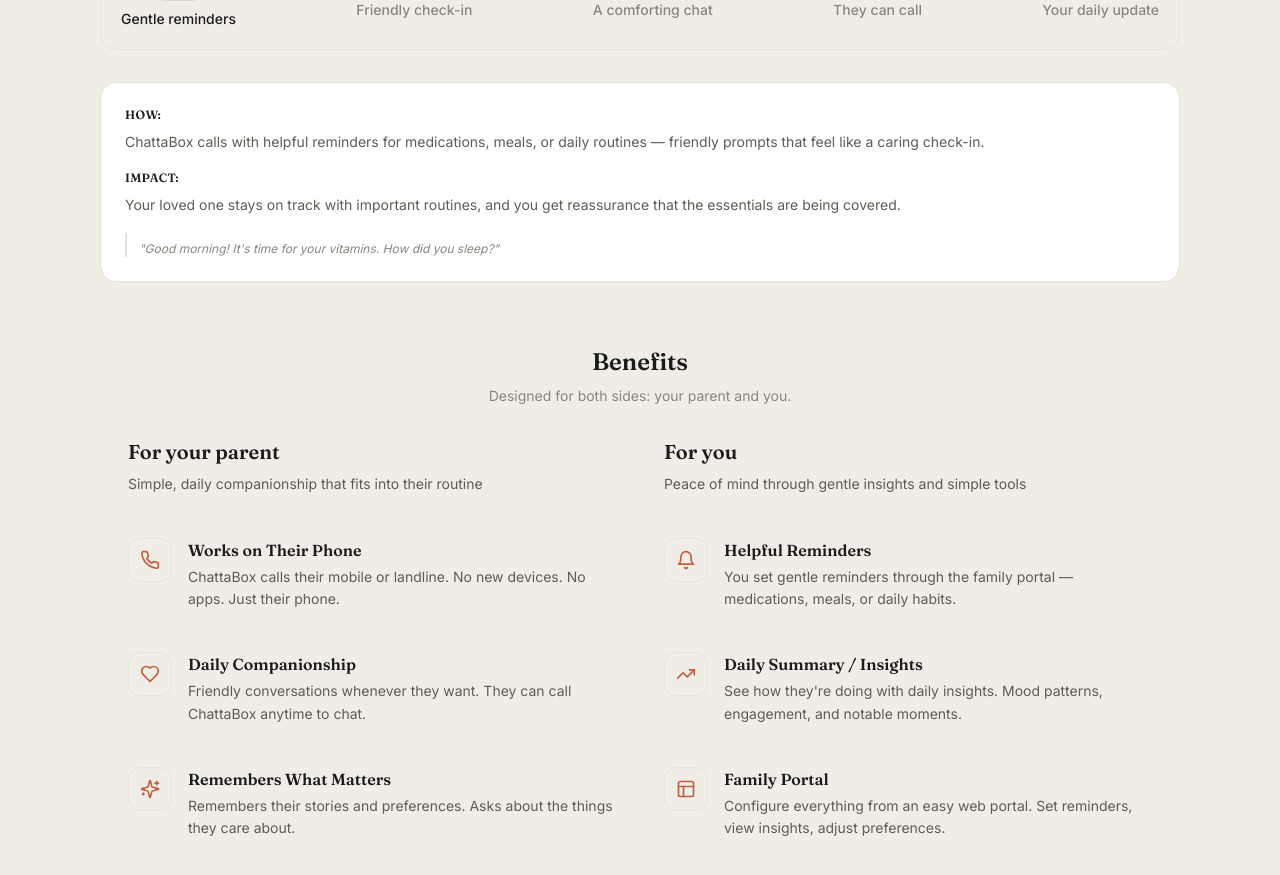
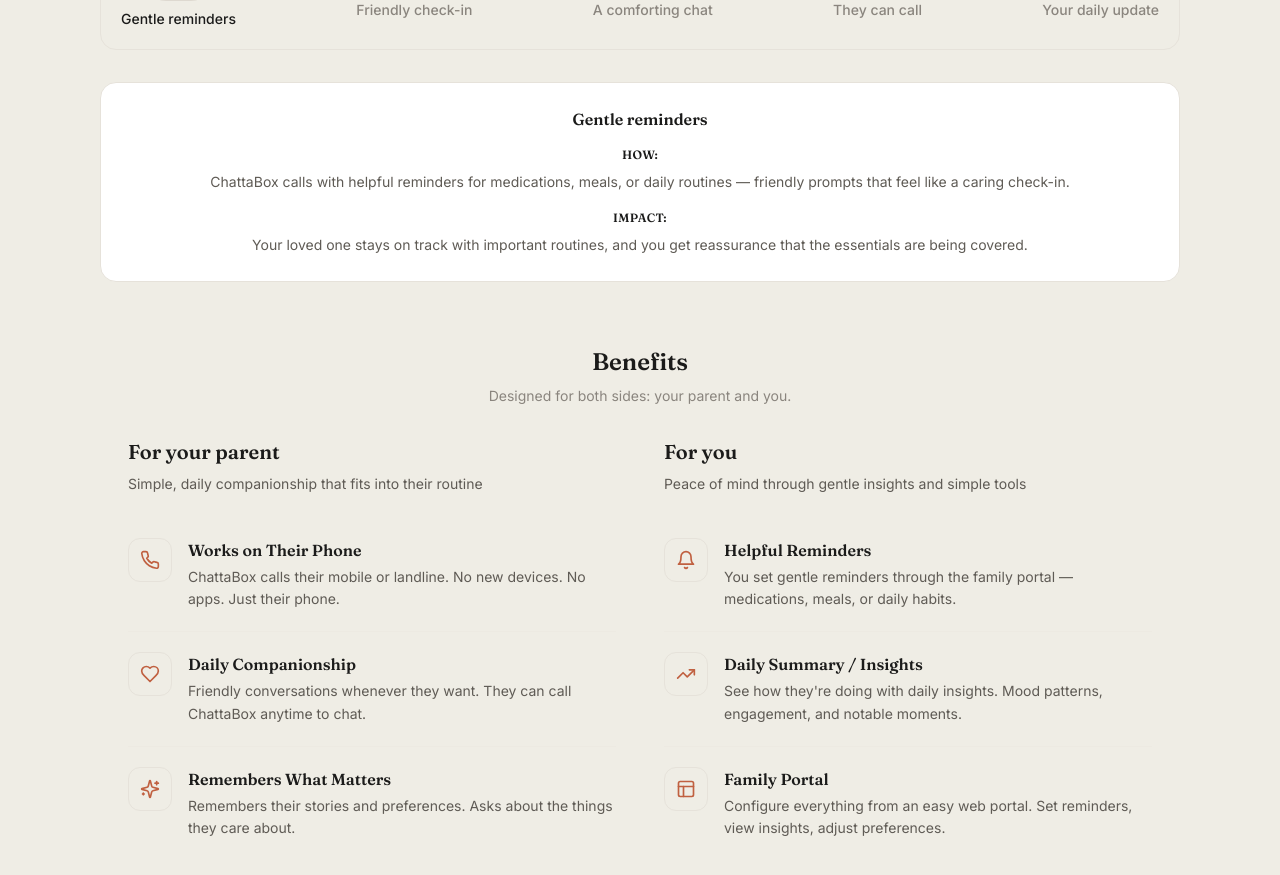
Before and after one commit to hawkpersonal/ChattaBox-Public-Website, a React (Vite) app: page / in a window 1280 px wide. Shown: the part 1116-1991 px from the top of the page. Built offline with nearby package versions, Linux system fonts and the light colour scheme.

Commit message:
Add title to top center of detail card, center align content, remove quotes

```diff
--- a/src/components/sections/Features.tsx
+++ b/src/components/sections/Features.tsx
@@ -323,7 +323,12 @@
 
           {/* Detail Panel */}
           <div className="rounded-2xl border border-[#E6E2DA] bg-white p-5 md:p-6">
-            <div className="space-y-4">
+            <div className="space-y-4 text-center">
+              {/* Title */}
+              <h4 className="font-semibold text-base text-[#1B1B1A]">
+                {activeStepData.title}
+              </h4>
+
               {/* How Section */}
               <div>
                 <h5 className="text-xs font-semibold uppercase tracking-wide text-[#1B1B1A] mb-2">
@@ -343,13 +348,6 @@
                   {activeStepData.impact}
                 </p>
               </div>
-
-              {/* Example Quote (Secondary) */}
-              {activeStepData.example && (
-                <blockquote className="text-xs text-[#8A857E] italic border-l-2 border-[#E6E2DA] pl-3 pt-2">
-                  {activeStepData.example}
-                </blockquote>
-              )}
             </div>
           </div>
         </div>
```
